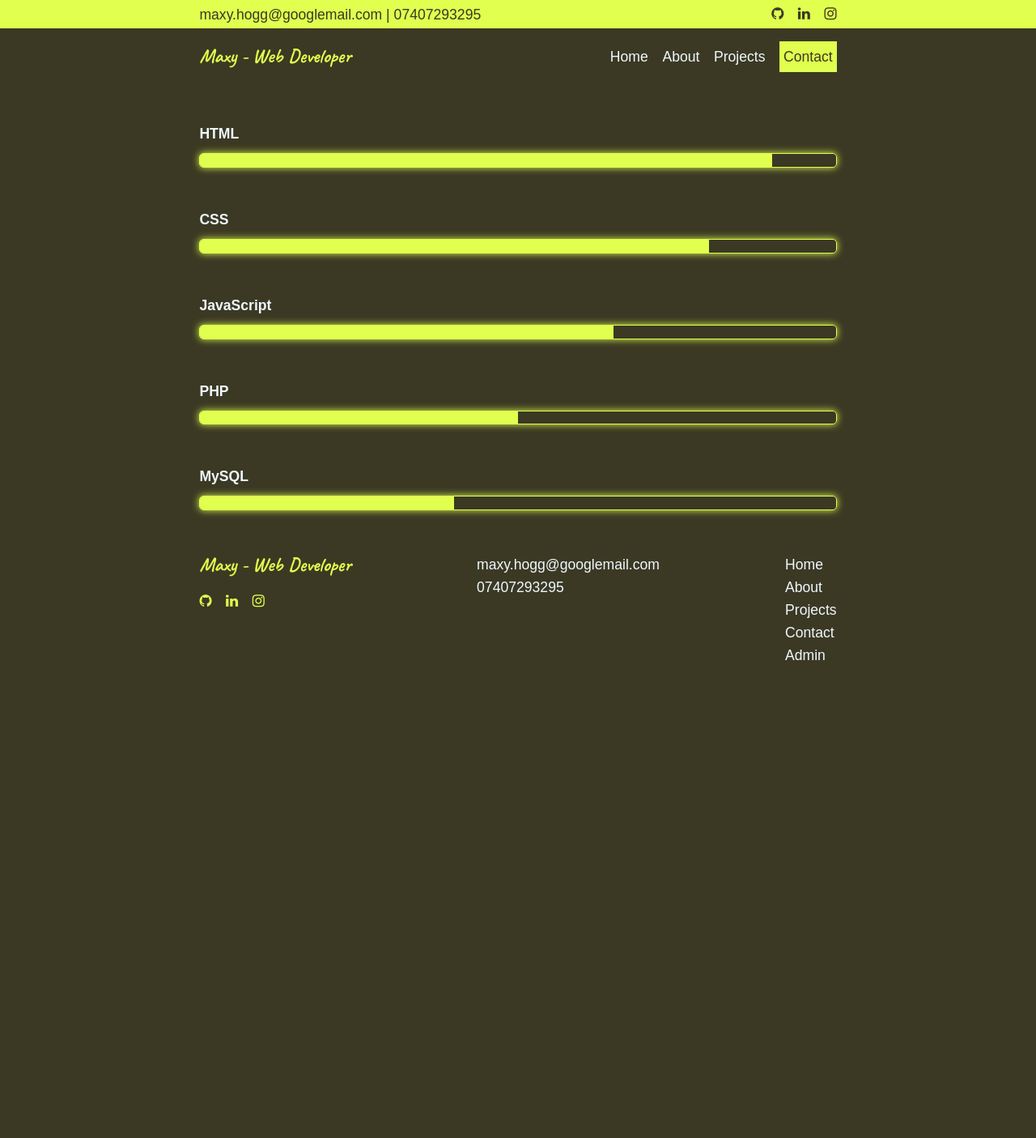
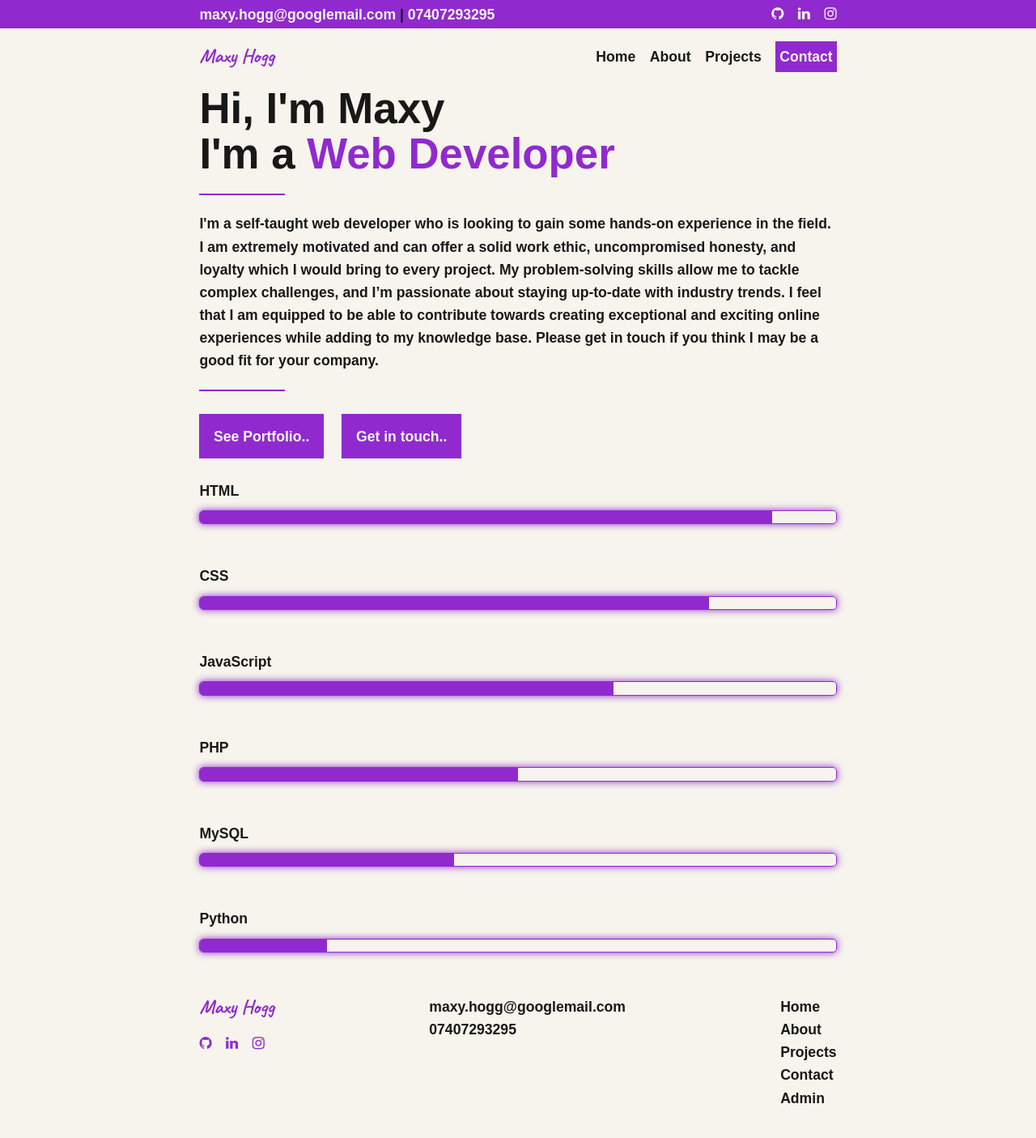
Before and after one commit to maxwellhogg/mhport, a PHP site: page / in a window 1280 px wide. Shown: the whole page at 81% size. Before the commit the page ends 815 px from the top, so only its background shows below. Run offline with PHP 8.4, Linux system fonts and the light colour scheme; some web fonts are replaced.

Commit message:
updated main.css

```diff
--- a/css/common.css
+++ b/css/common.css
@@ -1,8 +1,8 @@
 :root {
-	--main-dark: #3B3923;
+	--main-dark: #f6f4ec;
 	--sub-dark: #767522;
-	--main-mid: #E0FF4F;
-	--main-light: #EFF7FF;
+	--main-mid: #902acf;
+	--main-light: #181818;
 	--sub-light: #C9C9C9;
 }
 
@@ -14,9 +14,10 @@
 html {
 	font-family: "Gruppo", sans-serif;
 	font-size: 1.1rem;
+	font-weight: 600;
 	line-height: 1.6rem;
-	color: var(--main-dark);
-	background-color: var(--main-light);
+	color: var(--main-light);
+	background-color: var(--main-dark);
 }
 
 .container {
--- a/css/main.css
+++ b/css/style.css
@@ -1,3 +1,34 @@
+.hero-header {
+   font-size: 3rem;
+   font-weight: bold;
+   line-height: 3.2rem;
+}
+
+.highlight-text {
+   color: var(--main-mid);
+}
+
+.separator {
+   width: 6rem;
+   border-bottom: 2px solid var(--main-mid);
+   padding-top: 1.2rem;
+   margin-bottom: 1.2rem;
+}
+
+.hero-buttons {
+   display: inline-block;
+   padding: 1.2rem 0;
+}
+
+.hero-button {
+   text-decoration: none;
+   width: 12rem;
+   padding: 1rem;
+   margin-right: 1rem;
+	background-color: var(--main-mid);
+	color: var(--main-dark);
+}
+
 .skills-container {
 	background-color: var(--main-dark);
 	padding: 1rem 0;
--- a/index.php
+++ b/index.php
@@ -6,13 +6,13 @@
   	<meta name="viewport" content="width=device-width, initial-scale=1">
 
   	<title>Maxy - Web Developer | Portfolio</title>
-  	<meta name="description" content="A simple new HTML5 file for new projects.">
-  	<meta name="author" content="Your name">
+  	<meta name="Maxwell Hogg" content="Portfolio">
   	<link rel="preconnect" href="https://fonts.googleapis.com">
   	<link rel="preconnect" href="https://fonts.gstatic.com" crossorigin>
   	<link href="https://fonts.googleapis.com/css2?family=Caveat:wght@400..700&family=Gruppo&display=swap" rel="stylesheet">
-  	<link rel="stylesheet" href="https://cdnjs.cloudflare.com/ajax/libs/font-awesome/4.7.0/css/font-awesome.min.css">  	<link rel="stylesheet" href="css/common.css">
-  	<link rel="stylesheet" href="css/main.css">
+  	<link rel="stylesheet" href="https://cdnjs.cloudflare.com/ajax/libs/font-awesome/4.7.0/css/font-awesome.min.css">
+	<link rel="stylesheet" href="css/common.css">
+  	<link rel="stylesheet" href="css/style.css">
 </head>
 <body>
 	<nav>
@@ -35,7 +35,7 @@
 			<div class="container">
 				<div class="nav-container">
 					<div class="nav-logo">
-						<a class="nav-logo-link" href="#">Maxy - Web Developer</a>
+						<a class="nav-logo-link" href="#">Maxy Hogg</a>
 					</div>
 					<div class="nav-items">
 						<a class="nav-item" href="#">Home</a>
@@ -48,9 +48,20 @@
 		</div>
 	</nav>
 	<main>
+		<div class="container">
+			<div class="hero-text">
+				<h1 class="hero-header">Hi, I'm Maxy<br />I'm a <span class="highlight-text">Web Developer</span></h1>
+				<div class="separator"></div>
+				<p>I'm a self-taught web developer who is looking to gain some hands-on experience in the field. I am extremely motivated and can offer a solid work ethic, uncompromised honesty, and loyalty which I would bring to every project. My problem-solving skills allow me to tackle complex challenges, and I’m passionate about staying up-to-date with industry trends. I feel that I am equipped to be able to contribute towards creating exceptional and exciting online experiences while adding to my knowledge base. Please get in touch if you think I may be a good fit for your company.</p>
+				<div class="separator"></div>
+				<div class="hero-buttons">
+					<a class="hero-button" href="#">See Portfolio..</a>
+					<a class="hero-button" href="#">Get in touch..</a>
+				</div>
+			</div>
+		</div>
 		<div class="skills-container">
 			<div class="container">
-		  	<h1>Todo: Main Content</h1>
 				<div class="skills">
 					<div class="progress-bar-container">
 						<h2>HTML</h2>
@@ -82,6 +93,12 @@
 							<span class="percentage mysql"></span>
 						</div>
 					</div>
+					<div class="progress-bar-container">
+						<h2>Python</h2>
+						<div class="progress-bar">
+							<span class="percentage python"></span>
+						</div>
+					</div>
 				</div>
 			</div>
 		</div>
@@ -91,7 +108,7 @@
 			<div class="footer-container">
 				<div class="footer-col">
 					<div class="nav-logo">
-						<a class="nav-logo-link" href="#">Maxy - Web Developer</a>
+						<a class="nav-logo-link" href="#">Maxy Hogg</a>
 					</div>
 					<div class="footer-socials">
 						<a href="#" class="fa fa-github"></a>
```
Lines whose indentation alone changed are shown as unchanged.
